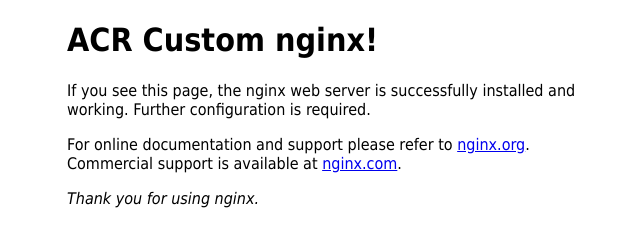
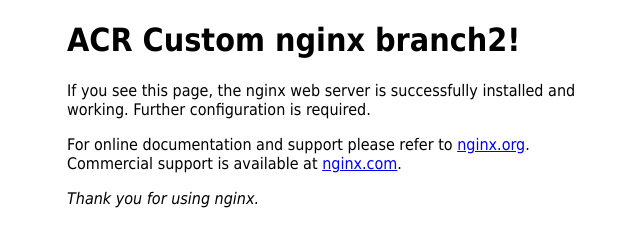
Before and after one commit to roberto-apser/test, a plain HTML site: page index.html in a window 1280 px wide. Shown: the whole page, without its empty margins (293-933 px from the left). Drawn offline with Linux system fonts and the light colour scheme.

Commit message:
Update index.html

```diff
--- a/index.html
+++ b/index.html
@@ -1,7 +1,7 @@
 <!DOCTYPE html>
 <html>
 <head>
-<title>Welcome to Custom nginx!</title>
+<title>Welcome to Custom nginx branch2!</title>
 <style>
 html { color-scheme: light dark; }
 body { width: 35em; margin: 0 auto;
@@ -9,7 +9,7 @@
 </style>
 </head>
 <body>
-<h1>ACR Custom nginx!</h1>
+<h1>ACR Custom nginx branch2!</h1>
 <p>If you see this page, the nginx web server is successfully installed and
 working. Further configuration is required.</p>
 
```
